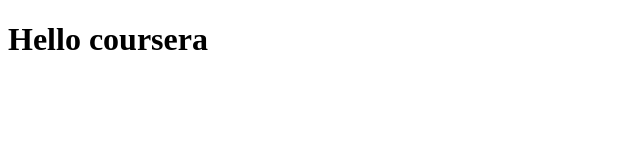
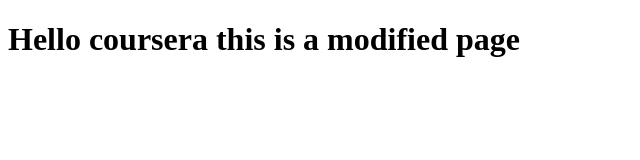
Before and after one commit to SophieKuzmenko/Coursera_test_repository, a plain HTML site: page index.html in a window 1280 px wide. Shown: the whole page, without its empty margins (0-640 px from the left). Drawn offline with Linux system fonts and the light colour scheme.

Commit message:
modified index.html

```diff
--- a/index.html
+++ b/index.html
@@ -4,6 +4,6 @@
         <title>HELLO COURSERA</title>
     </head>
     <body>
-        <h1>Hello coursera</h1>
+        <h1>Hello coursera this is  a modified page</h1>
     </body>
 </html>
```
